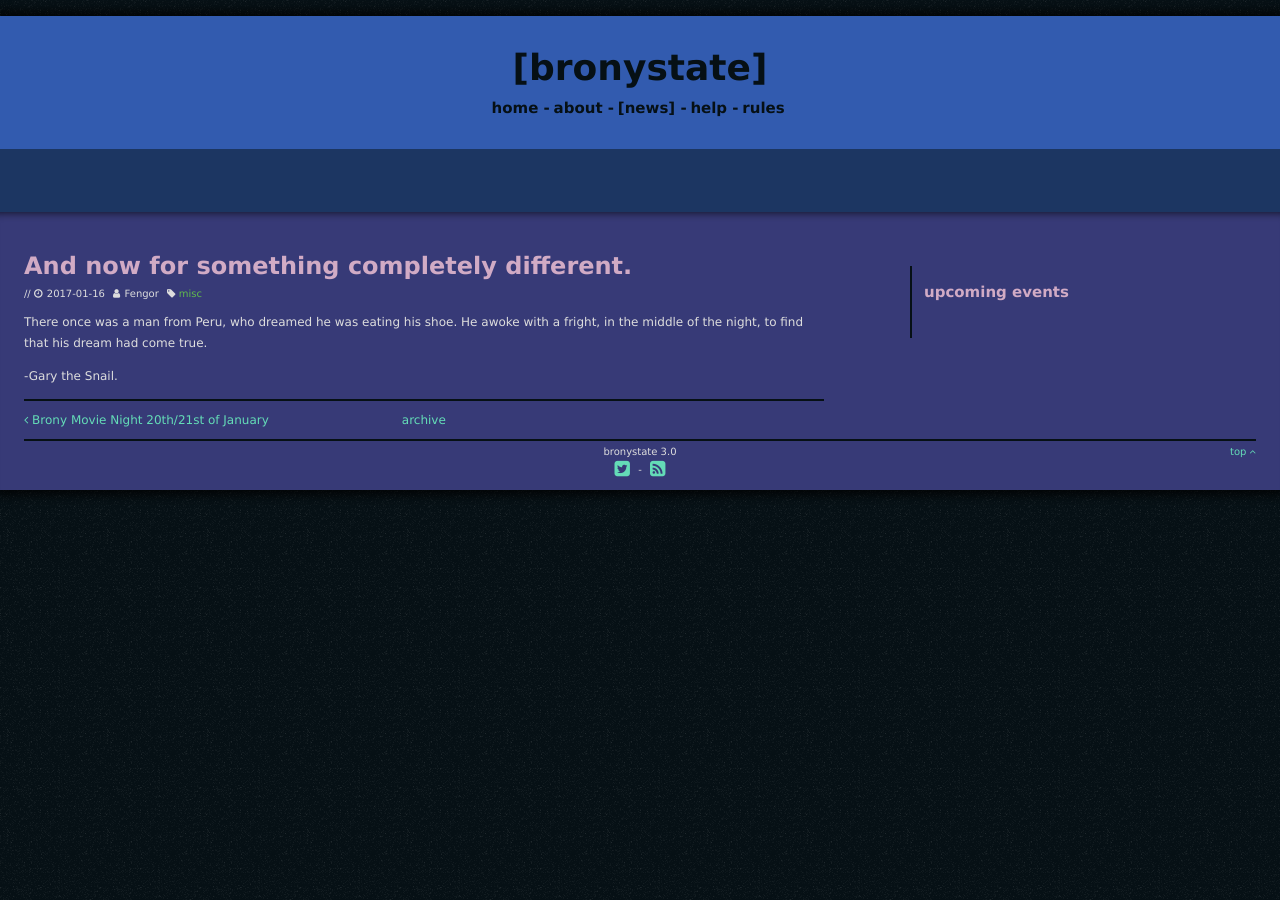
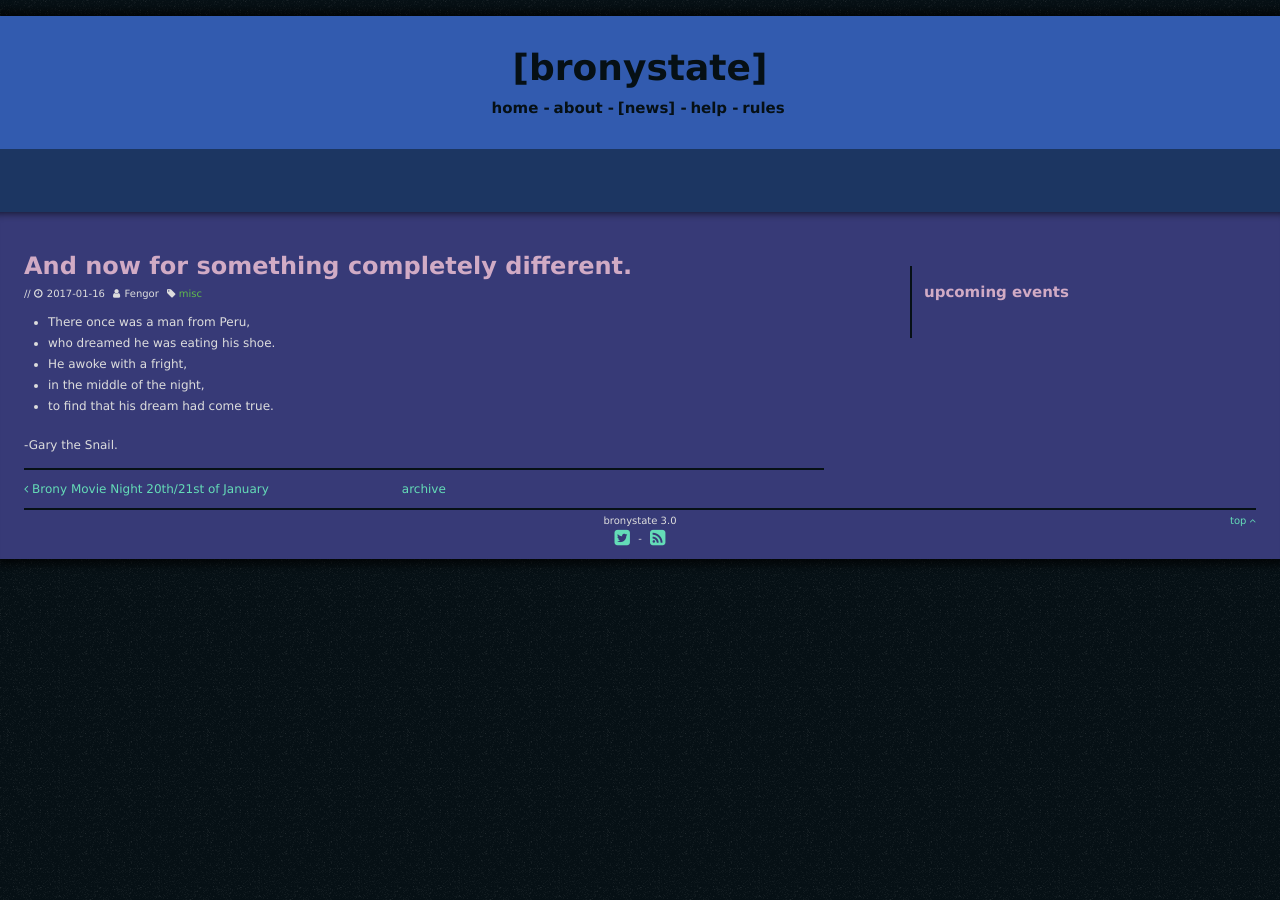
Before and after one commit to Bronystate/brstv3, a Jekyll site: the page built from _posts/2017-01-16-misc.md, in a window 1280 px wide. Built offline with Jekyll 4.4.1, drawn with Linux system fonts in a browser that asks for light colours; nearby versions of some CDN libraries.

```diff
--- a/_posts/2017-01-16-misc.md
+++ b/_posts/2017-01-16-misc.md
@@ -4,10 +4,10 @@ date: 2017-01-16
 author: Fengor
 tags: [misc]
 ---
-There once was a man from Peru,
-who dreamed he was eating his shoe.
-He awoke with a fright,
-in the middle of the night,
-to find that his dream had come true.
+- There once was a man from Peru,
+- who dreamed he was eating his shoe.
+- He awoke with a fright,
+- in the middle of the night,
+- to find that his dream had come true.
 
 -Gary the Snail.
```
